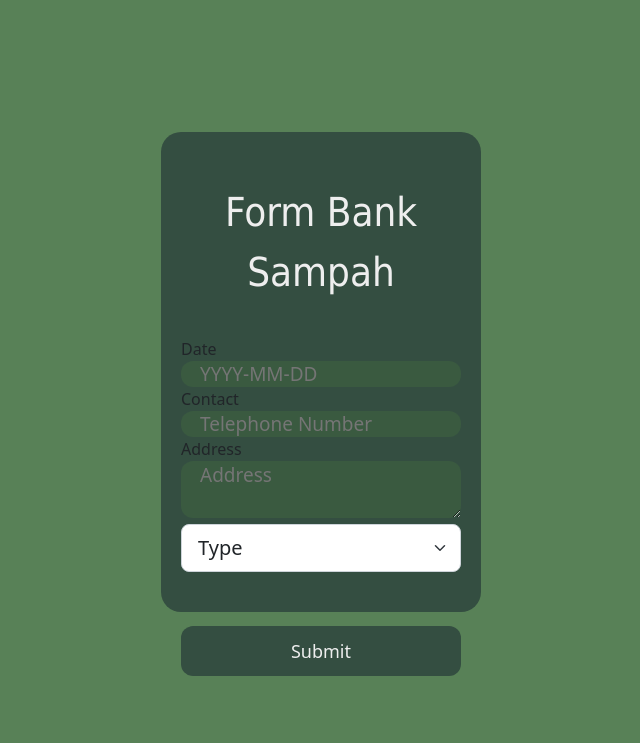
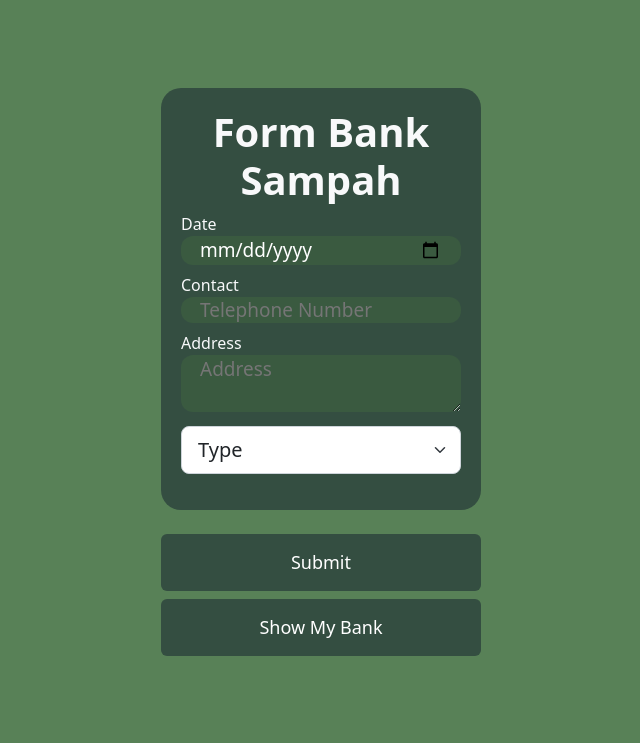
Before and after one commit to A03-PBP-2022/cleanify, a Django app: page /banksampah/ in a window 1280 px wide. Shown: the part 56-799 px from the top of the page, without its empty margins (319-959 px from the left). Run offline with Django 4.2, Linux system fonts and the light colour scheme; some libraries are stand-ins or nearby versions.

Commit message:
Bank Sampah: Sesuaikan gaya lagi, but Cleanify di title

```diff
--- a/banksampah/templates/banksampah.html
+++ b/banksampah/templates/banksampah.html
@@ -2,31 +2,31 @@
 {% load static %}
 
 {% block meta %}
-<title>Bank Sampah</title>
+<title>Bank Sampah - Cleanify</title>
 <link rel="stylesheet" href="{% static 'css/banksampah/index.css' %}">
 <script src="{% static 'js/banksampah.js' %}"></script>
 {% endblock meta %}
 
 {% block content %}
+<form method="POST">
 
-<div class="form">
-    <div class="title">Form Bank Sampah</div>
-    <form method="POST">
+    <div class="form text-light">
+        <h1 class="title fw-bold text-center">Form Bank Sampah</h1>
         {% csrf_token %}
-        <div class="input-container container_1">
+        <div class="mt-2">
             <label for="tanggal">Date</label>
-            <input type="text" name="tanggal" placeholder="YYYY-MM-DD" required id="tanggal">
+            <input type="date" name="tanggal" placeholder="YYYY-MM-DD" required id="tanggal">
             <div class="cut"></div>
         </div>
-        <label for="kontak">Contact</label>
-        <div class="input-container container_2">
+        <div class="mt-2">
+            <label for="kontak">Contact</label>
             <input name="kontak" placeholder="Telephone Number" required id="kontak" maxlength="12"></input>
         </div>
-        <label for="alamat">Address</label>
-        <div class="input-container container_3">
+        <div class="mt-2">
+            <label for="alamat">Address</label>
             <textarea name="alamat" placeholder="Address" required id="alamat"></textarea>
         </div>
-        <div class="input-container container_4">
+        <div class="mt-2">
             <select class="form-select form-select-lg mb-3" aria-label=".form-select-lg example" name="jenis">
                 <option selected>Type</option>
                 <option value="Organik">Organik</option>
@@ -34,8 +34,10 @@
                 <option value="B3">B3</option>
             </select>
         </div>
-        <button type="text" class="submit">Submit</button>
-    </form>
-</div>
+    </div>
+    <button class="btn btn-submit mt-4">Submit</button>
+    <a href='{% url "banksampah:show" %}' class="btn btn-submit d-inline-block mt-2">Show My Bank</a>
+
+</form>
 
 {% endblock content %}
--- a/banksampah/templates/showbank.html
+++ b/banksampah/templates/showbank.html
@@ -2,7 +2,7 @@
 {% load static %}
 
 {% block meta %}
-<title>Show Bank Sampah</title>
+<title>Your Bank Sampah - Cleanify</title>
 <link rel="stylesheet" href="{% static 'css/banksampah/list.css' %}">
 {% endblock meta %}
 
@@ -12,7 +12,7 @@
 </style>
 
 <div class="container py-4">
-    <h2>Show Bank Sampah</h2>
+    <h2>Your Bank Sampah</h2>
     <div class="cards row g-2">
         {% for bank in list_bank %}
         <div class="col-12 col-md-6 col-xl-4">
--- a/static/css/banksampah/index.css
+++ b/static/css/banksampah/index.css
@@ -16,32 +16,12 @@ main {
     background-color: #344e41;
     border-radius: 20px;
     box-sizing: border-box;
-    height: 480px;
     padding: 20px;
     width: 320px;
 }
 
 .title {
-    color: #eee;
-    font-family: Tahoma;
-    text-align: center;
     font-size: 40px;
-    font-weight: 900px;
-    margin-top: 30px;
-}
-
-.input_container {
-    height: 60px;
-    position: relative;
-    width: 100%;
-}
-
-.container_1 {
-    margin-top: 35px;
-}
-
-.container_2 {
-    margin-top: auto;
 }
 
 input,
@@ -51,33 +31,29 @@ select option {
     box-sizing: border-box;
     border-radius: 12px;
     border: 0;
-    color: #eee;
+    color: #fff;
     font-size: 19px;
     height: 100%;
     padding: 0px 19px 0px;
     width: 100%;
 }
 
-.submit {
+.btn-submit {
     background-color: #344e41;
-    border-radius: 12px;
-    border: 0;
-    box-sizing: border-box;
-    color: #eee;
-    cursor: pointer;
-    text-align: center;
+    color: #fff;
     font-size: 18px;
-    height: 50px;
-    margin-top: 38px;
-    outline: 0;
+    padding-top: 14px;
+    padding-bottom: 14px;
     width: 100%;
 }
 
-.submit:active {
+.btn-submit:active {
     background-color: rgb(3, 97, 5);
 }
 
-.submit:hover {
+.btn-submit:hover {
     box-shadow: 0 0.5em 0.5em -0.4em var(--hover);
     transform: translateY(-0.25em);
+    background-color: #344e41;
+    color: #fff;
 }
```
